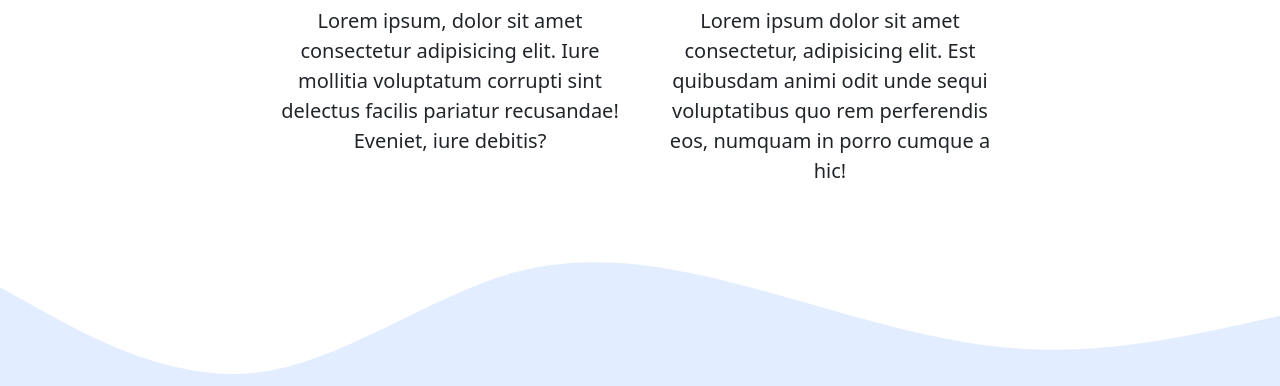
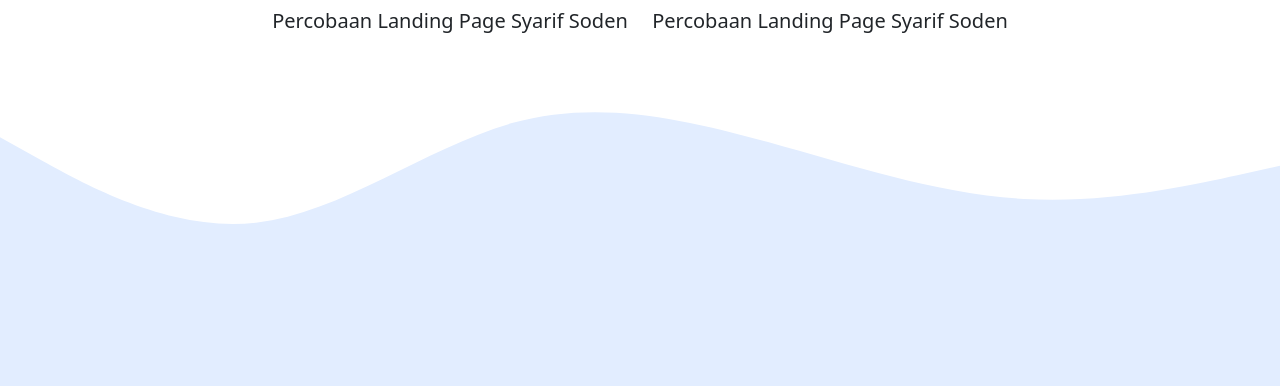
Before and after one commit to soden46/syarifsoden.github.io, a plain HTML site: page index.html in a window 1280 px wide. Shown: the part 755-1141 px from the top of the page. Drawn offline with nearby package versions, Linux system fonts and the light colour scheme.

Commit message:
Update index.html

```diff
--- a/index.html
+++ b/index.html
@@ -72,10 +72,10 @@
         </div>
         <div class="row justify-content-center fs-5 text-center">
           <div class="col-md-4">
-            <p>Lorem ipsum, dolor sit amet consectetur adipisicing elit. Iure mollitia voluptatum corrupti sint delectus facilis pariatur recusandae! Eveniet, iure debitis?</p>
+            <p>Percobaan Landing Page Syarif Soden</p>
           </div>
           <div class="col-md-4">
-            <p>Lorem ipsum dolor sit amet consectetur, adipisicing elit. Est quibusdam animi odit unde sequi voluptatibus quo rem perferendis eos, numquam in porro cumque a hic!</p>
+            <p>Percobaan Landing Page Syarif Soden</p>
           </div>
         </div>
       </div>
```
